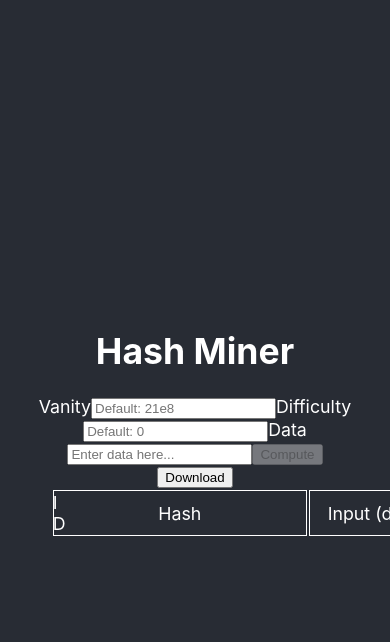
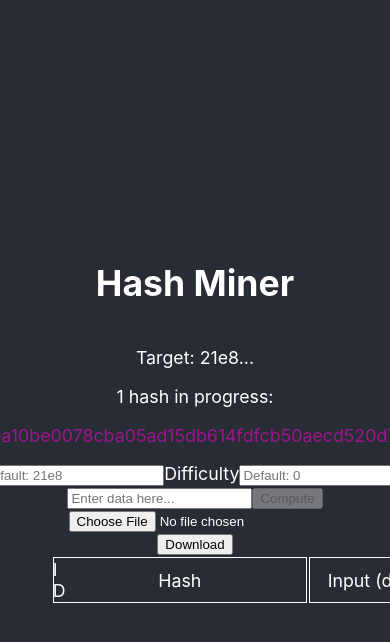
Before and after one commit to pneumatick/ReactHashMiner, a React (Create React App) app: page / in a window 390 px wide. Both pictures are taken after a click on the button "Compute". Shown: the top 642 px of the page. Built offline with nearby package versions, Linux system fonts and the light colour scheme.

Commit message:
User can upload previously mined hashes and continue from that data; HashForm is more responsive; Mining visualizer added (purely aesthetic, the data doesn't represent anything real)

```diff
--- a/src/App.js
+++ b/src/App.js
@@ -12,6 +12,7 @@ class App extends React.Component {
 
     this.addHash = this.addHash.bind(this);
     this.checkHash = this.checkHash.bind(this);
+    this.loadHashFile = this.loadHashFile.bind(this);
   }
 
   // Add a new hash to the 'hashes' state variable
@@ -60,6 +61,16 @@ class App extends React.Component {
     return nonce;
   }
 
+  // Load a hash object from a json file
+  loadHashFile(e) {
+    let file = e.target.files[0];
+    let reader = new FileReader();
+    reader.readAsText(file, "UTF-8");
+    reader.onload = e => {
+      this.setState({ hashes: JSON.parse(e.target.result) });
+    }
+  }
+
   render() {
     return (
       <div className="App">
@@ -70,7 +81,10 @@ class App extends React.Component {
             addHash={this.addHash}
             checkHash={this.checkHash}
           />
-          <HashTable hashes={this.state.hashes} />
+          <HashTable
+            hashes={this.state.hashes}
+            loadHashFile={this.loadHashFile}
+          />
         </header>
       </div>
     );
--- a/src/components/HashFormContainer.js
+++ b/src/components/HashFormContainer.js
@@ -1,4 +1,5 @@
 import React from 'react';
+import HashFormHeader from './HashFormHeader';
 import HashForm from './HashForm';
 import { digestMessage, generateHash } from '../scripts/computeHash';
 
@@ -74,23 +75,29 @@ class HashFormContainer extends React.Component {
         difficulty,
         this.props.checkHash(dataHash, vanity) + 1  // Returns prevNonce if it exists
       );
-      alert(
+      /*alert(
         `Hash: ${hashObject.hash}\n\n` +
         `Difficulty: ${hashObject.difficulty}\n\n` +
         `Data Hash: ${hashObject.dataHash}\n\n` +
         `Nonce: ${hashObject.nonce}\n\n` +
         `SHA-256 input string: ${hashObject.sha256input}`
-      );
+      );*/
       this.props.addHash(hashObject.dataHash, vanity, hashObject.nonce, [hashObject.hash, hashObject.sha256input]);
       this.setState(prevState => { return { computing: prevState.computing - 1 } });
     }
 
     handleChange(e) {
-        let value = e.target.value.trim();
+        let value = e.target.value;
 
         switch (e.target.id) {
         case 'vanity':
-            this.setState({ vanity: value !== '' ? value : '21e8' });
+            value = value.trim();
+            if (this.invalidHexCheck(value)) {
+              e.target.value = this.state.vanity;
+            }
+            else {
+              this.setState({ vanity: value !== '' ? value : '21e8' });
+            }
             break;
         case 'difficulty':
             this.setState({ difficulty: value });
@@ -105,11 +112,19 @@ class HashFormContainer extends React.Component {
 
     render() {
       return (
-        <HashForm
-          handleChange={this.handleChange}
-          computeHash={this.computeHash}
+        <div>
+          <HashFormHeader
+          vanity={this.state.vanity}
+          difficulty={this.state.difficulty}
+          data={this.state.data}
           computing={this.state.computing}
-        />
+          />
+          <HashForm
+            handleChange={this.handleChange}
+            computeHash={this.computeHash}
+            computing={this.state.computing}
+          />
+        </div>
       );
     }
 }
--- /dev/null
+++ b/src/components/HashFormHeader.js
@@ -0,0 +1,53 @@
+import React from 'react';
+
+const HEX_CHARS = ['0', '1', '2', '3', '4', '5', '6', '7', '8', '9', 'a', 'b', 'c', 'd', 'e', 'f'];
+const HASH_LENGTH = 64;
+
+class HashFormHeader extends React.Component {
+    constructor(props) {
+        super(props);
+
+        this.state = {
+            fakeHex: '',
+            interval: ''
+        };
+    }
+
+    componentDidUpdate() {
+        if (this.props.computing && !this.state.interval) {
+            let interval = setInterval(() => {
+                let result = [];
+                for (let i = 0; i < HASH_LENGTH; i += 1) {
+                    let index = Math.floor(Math.random() * HEX_CHARS.length);
+                    result.push(HEX_CHARS[index]);
+                }
+                this.setState({ fakeHex: result.join('') });
+            }, 50);
+
+            this.setState({ interval: interval });
+        }
+        else if (!this.props.computing && this.state.interval) {
+            clearInterval(this.state.interval);
+            this.setState({interval: ''});
+        }
+    }
+
+    render() {
+        let diffRep = '0'.repeat(this.props.difficulty);
+        let computing = this.props.computing
+        let showWhenComputing = {display: this.props.computing ? 'block' : 'none'};
+        let hexColor = '#' + this.state.fakeHex.substring(0, 6);
+
+        return (
+            <div className='Hash-form-header'>
+                <p>Target: {this.props.vanity}{diffRep}...</p>
+                <p style={showWhenComputing}>{computing} hash{computing !== 1 ? 'es' : ''} in progress:</p>
+                <p style={showWhenComputing}>
+                    <span style={{ color: hexColor }}>{this.state.fakeHex}</span>
+                </p>
+            </div>
+        );
+    }
+}
+
+export default HashFormHeader;
--- a/src/components/HashTable.js
+++ b/src/components/HashTable.js
@@ -42,6 +42,7 @@ class HashTable extends React.Component {
 
         return (
             <div className='Hash-table'>
+                <input type="file" accept=".json" onChange={this.props.loadHashFile}></input>
                 <button onClick={this.saveHashesToFile}>Download</button>
                 <table>
                     <thead>
```
